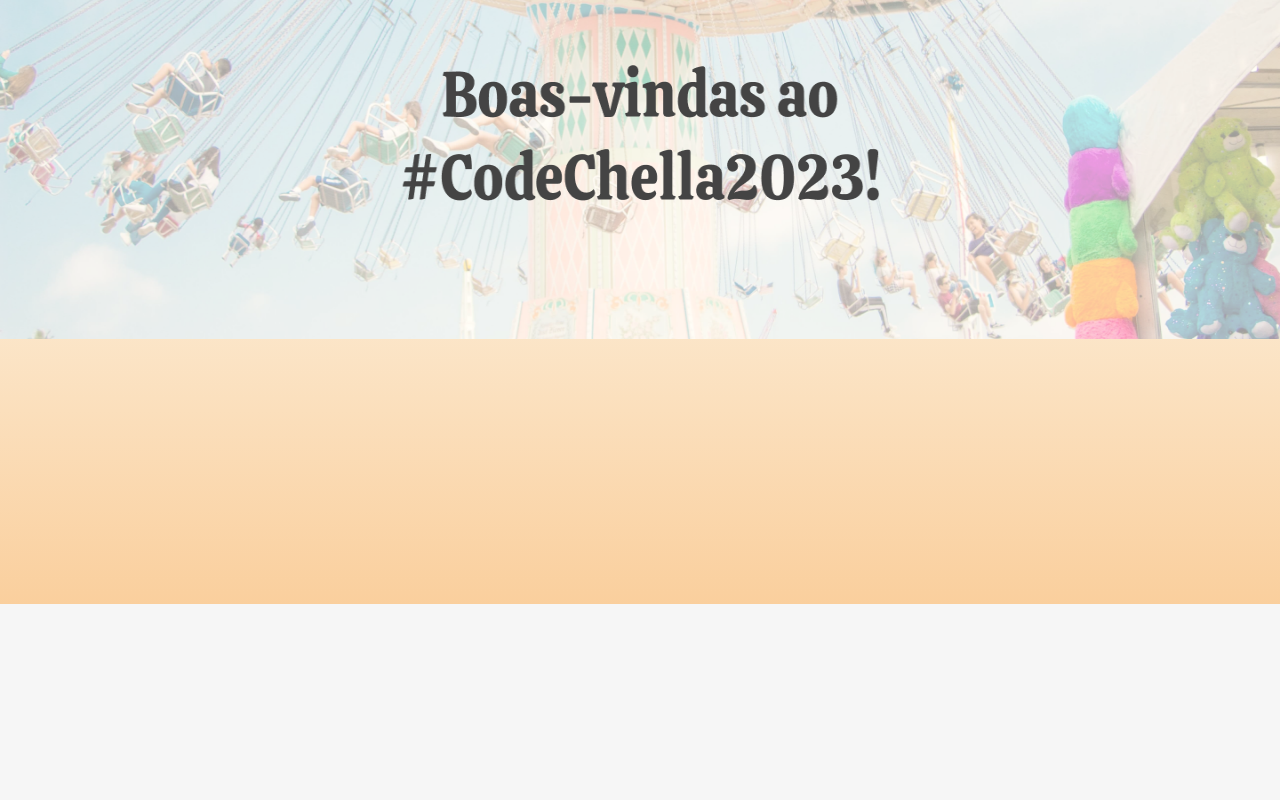
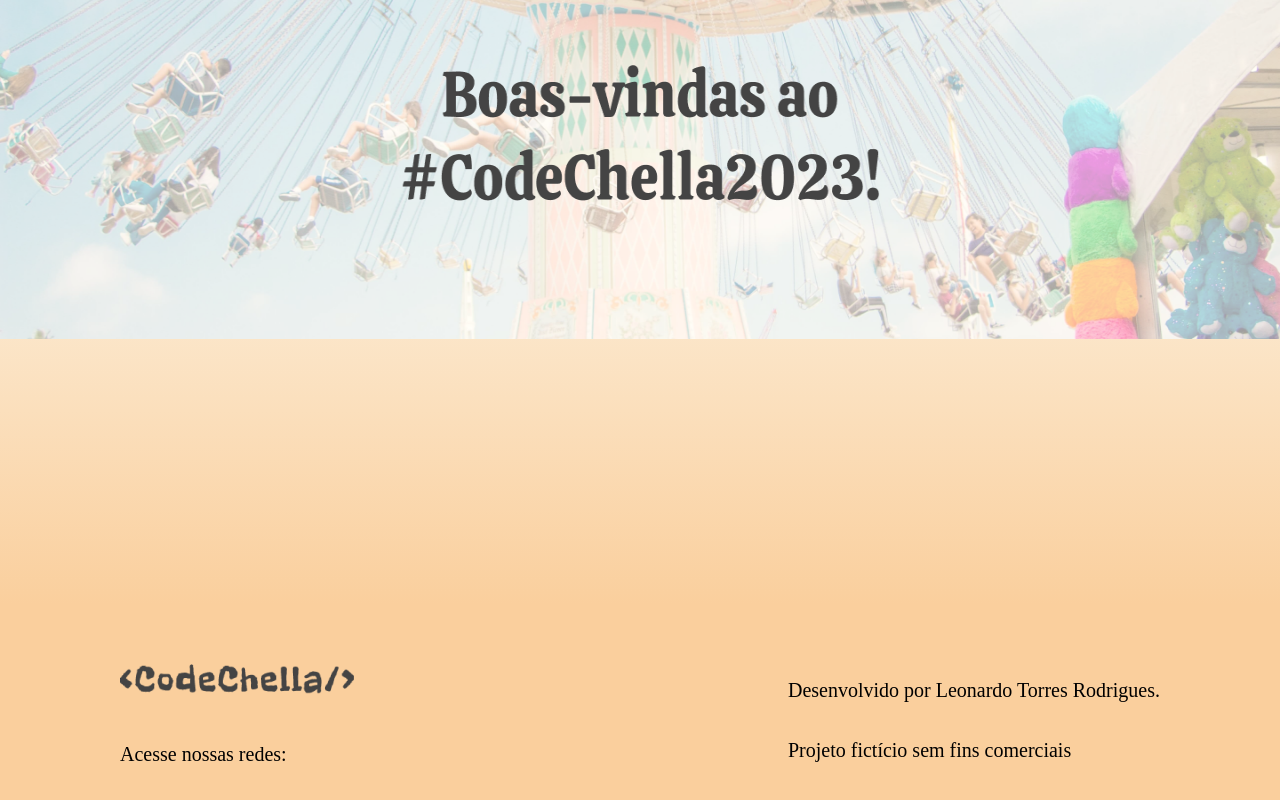
Before and after one commit to LeonardoTorresRodrigues/codechella, a React (Create React App) app: page / in a window 1280 px wide. Shown: the part 196-996 px from the top of the page. Before the commit the page ends 800 px from the top, so only its background shows below. Built offline with nearby package versions, Linux system fonts and the light colour scheme.

Commit message:
feat: new footer

```diff
--- /dev/null
+++ b/src/components/Footer/Footer.module.scss
@@ -0,0 +1,19 @@
+@import 'styles/variables';
+
+.footer {
+  display: flex;
+  flex-direction: row;
+  width: 100vw;
+  height: 232px;
+  justify-content: space-between;
+  align-items: center;
+  padding: 24px 120px;
+  gap: 16px;
+  background: $dark_coral;
+}
+
+.footer_text {
+  font-size: 20px;
+  font-weight: 500;
+  line-height: 40px;
+}
--- /dev/null
+++ b/src/components/Footer/index.tsx
@@ -0,0 +1,20 @@
+import style from './Footer.module.scss';
+import greyLogo from 'assets/grey_logo.png';
+
+export default function Footer() {
+  return (
+    <div className={style.footer}>
+      <div>
+        <img src={greyLogo} alt="<CodeChella/>" />
+        <p className={style.footer_text}>
+          Acesse nossas redes:
+        </p>
+      </div>
+      <div className={style.footer_text}>
+        <p>Desenvolvido por Leonardo Torres Rodrigues.</p>
+        <p>Projeto fictício sem fins comerciais</p>
+      </div>
+    </div>
+  );
+
+}
--- a/src/pages/Home/index.tsx
+++ b/src/pages/Home/index.tsx
@@ -1,10 +1,17 @@
+import Footer from 'components/Footer';
 import Header from '../../components/Header';
 import style from './Home.module.scss';
 
 export default function Home() {
   return (
-    <div className={style.menu}>
-      <Header />
+    <div>
+      <div className={style.menu}>
+        <Header />
+      </div>
+      <div>
+        <Footer />
+      </div>
     </div>
+
   );
 }
```
Also changed, not shown: src/assets/bottom_banner_home.png (added), src/assets/grey_logo.png (renamed from src/assets/logo_dark.png).
